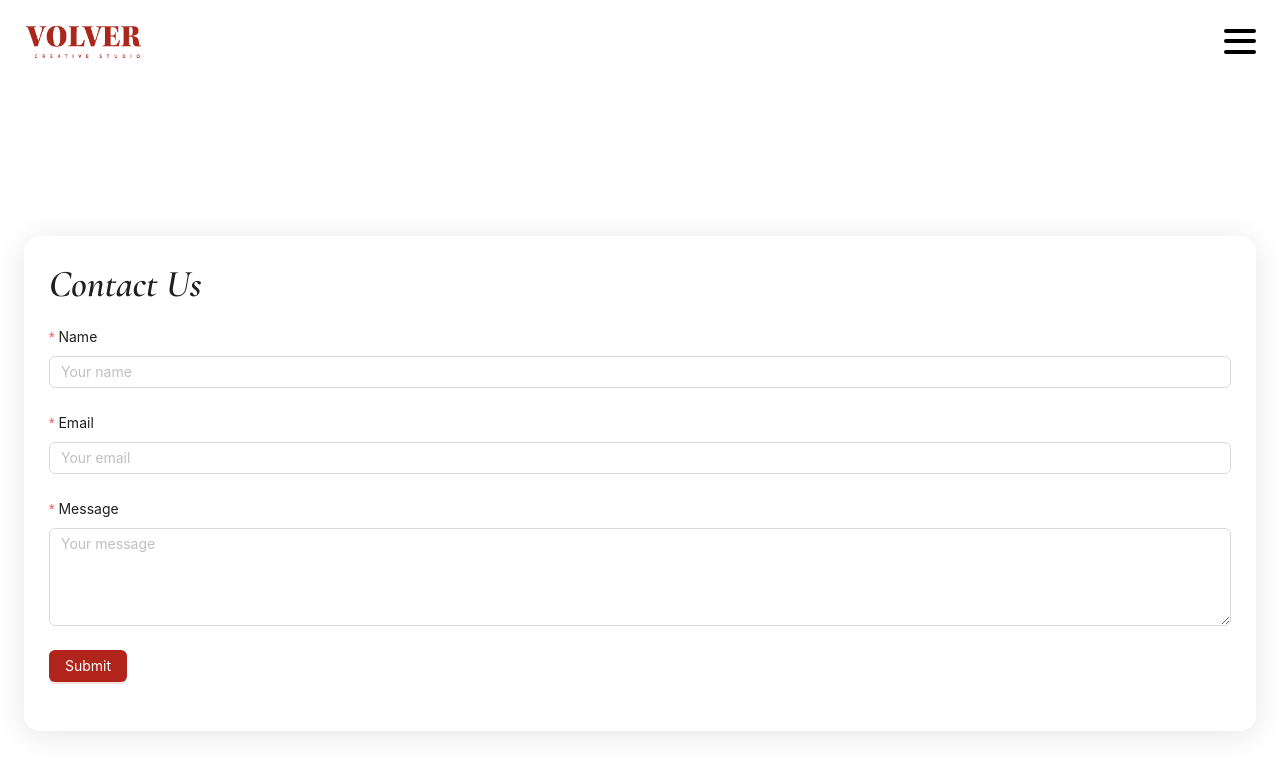
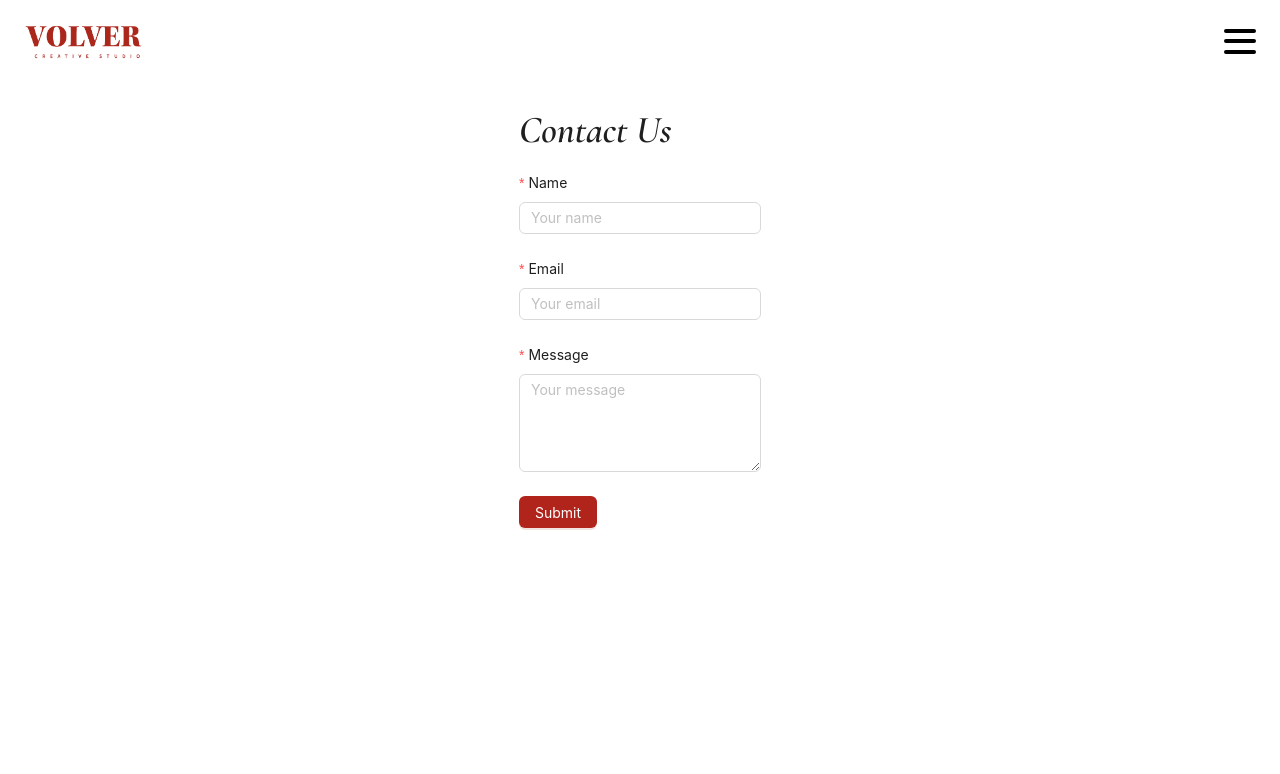
Before and after one commit to alexandrucotin/volver-landing, a React (Vite) app: page /contact in a window 1280 px wide. Shown: the top 774 px of the page. Built offline with nearby package versions, Linux system fonts and the light colour scheme; sample sign-in values are in the browser's storage.

Commit message:
Fix contact

```diff
--- a/src/pages/contact/contact.styles.scss
+++ b/src/pages/contact/contact.styles.scss
@@ -1,6 +1,4 @@
 .contact-page {
-  height: 100vh;
-  width: 100vw;
   display: flex;
   justify-content: center;
   align-items: center;
@@ -8,14 +6,5 @@
   padding: 1.5rem;
 
   &-form {
-    /* From https://css.glass */
-    background: rgba(255, 255, 255, 0.2);
-    border-radius: 16px;
-    box-shadow: 0 4px 30px rgba(0, 0, 0, 0.1);
-    backdrop-filter: blur(5px);
-    -webkit-backdrop-filter: blur(5px);
-    border: 1px solid rgba(255, 255, 255, 0.3);
-    width: 100%;
-    padding: 1.5rem;
   }
 }
```
